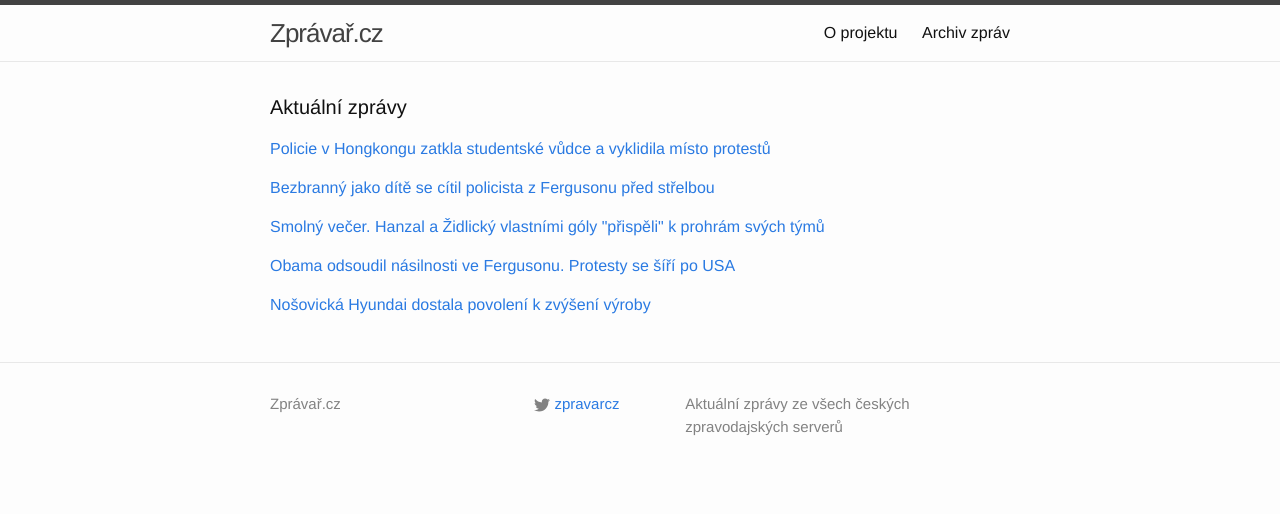
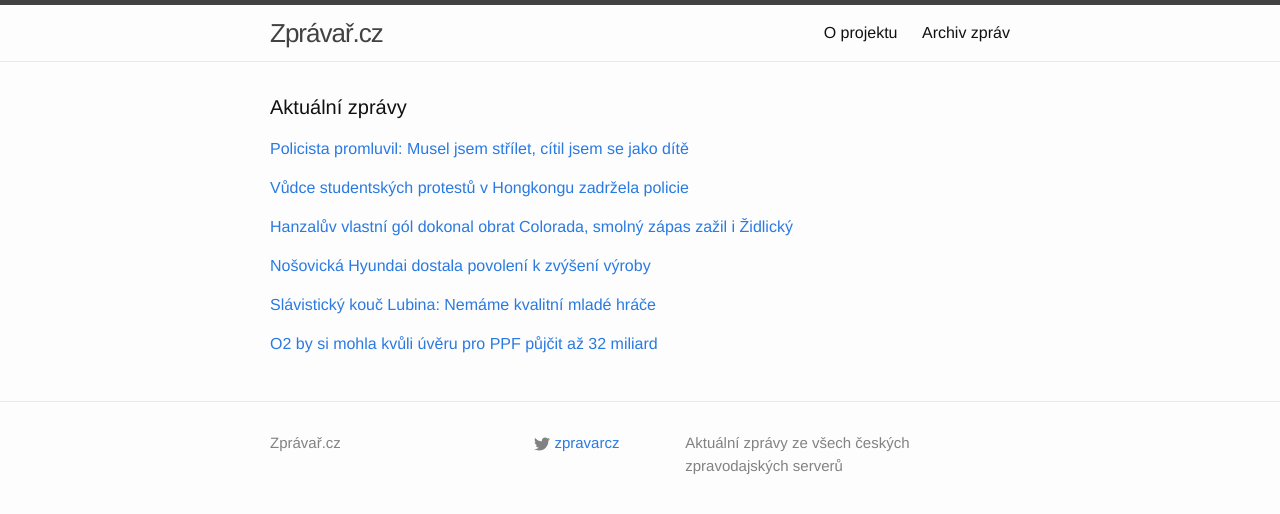
Before and after one commit to adliska/zpravar, a Jekyll site: the page built from index.html, in a window 1280 px wide. Shown: the top 514 px of the page. Built offline with Jekyll 4.4.1, drawn with Linux system fonts in a browser that asks for light colours.

Commit message:
zpravar news update

```diff
--- a/index.html
+++ b/index.html
@@ -5,45 +5,59 @@ layout: default
 <div class="home">
     <h1 class="page-heading">Aktuální zprávy</h1>
 
-<p><a href="javascript:;" onclick="toggle_visibility('zpravy0')">Policie v Hongkongu zatkla studentské vůdce a vyklidila místo protestů</a></p>
+<p><a href="javascript:;" onclick="toggle_visibility('zpravy0')">Policista promluvil: Musel jsem střílet, cítil jsem se jako dítě</a></p>
 <div id="zpravy0" style="display:none">
 <ul>
+<li><a href=http://echo24.cz/a/wpxPT>Policista promluvil: Musel jsem střílet, cítil jsem se jako dítě - echo24.cz</a></li>
+<li><a href=http://www.lidovky.cz/obama-odsoudil-nasilnosti-ve-fergusonu-protesty-se-siri-po-usa-psn-/zpravy-svet.aspx?c=A141126_071757_ln_zahranici_ele>Obama odsoudil násilnosti ve Fergusonu. Protesty se šíří po USA  - www.lidovky.cz</a></li>
+<li><a href=http://zpravy.e15.cz/zahranicni/udalosti/obama-odsoudil-nasili-ve-fergusonu-protesty-se-rozsirily-po-usa-1140097>Obama odsoudil násilí ve Fergusonu, protesty se rozšířily po USA - zpravy.e15.cz</a></li>
+<li><a href=http://www.ceskatelevize.cz/ct24/svet/293549-bezbranny-jako-dite-se-citil-policista-z-fergusonu-pred-strelbou/>Bezbranný jako dítě se cítil policista z Fergusonu před střelbou - www.ceskatelevize.cz</a></li>
+<li><a href=http://www.ceskatelevize.cz/ct24/svet/293549-bezbranny-jako-dite-se-citil-policista-z-fergusonu-pred-strelbou-na-cernosskeho-mladika/>Bezbranný jako dítě se cítil policista z Fergusonu před střelbou na černošského mladíka - www.ceskatelevize.cz</a></li>
+<li><a href=http://www.novinky.cz/zahranicni/amerika/354558-bal-jsem-se-o-zivot-popsal-zabiti-afroamericana-policista-z-fergusonu.html>Bál jsem se o život, popsal zabití Afroameričana policista z Fergusonu - www.novinky.cz</a></li>
+<li><a href=http://zpravy.idnes.cz/vypoved-policisty-wilsona-ferguson-d77-/zahranicni.aspx?c=A141126_064347_zahranicni_wlk>Bál jsem se, musel jsem ho zabít, vypověděl policista z Fergusonu - zpravy.idnes.cz</a></li>
+<li><a href=http://zpravy.aktualne.cz/zahranici/obama-odsoudil-nasili-ve-fergusonu-niceni-nelze-omluvit/r~53ad9d36752a11e4b5c5002590604f2e/>Obama odsoudil násilí ve Fergusonu: Ničení nelze omluvit - zpravy.aktualne.cz</a></li>
+<li><a href=http://www.ceskenoviny.cz/zpravy/zpravy/policista-z-fergusonu-se-pry-pri-stretu-s-mladikem-bal-o-zivot/1151542>Policista z Fergusonu se prý při střetu s mladíkem bál o život - www.ceskenoviny.cz</a></li>
+<li><a href=http://www.ceskenoviny.cz/zpravy/zpravy/obama-odsoudil-nasili-ve-fergusonu-nicivou-cinnost-nelze-omluvit/1151521>Obama odsoudil násilí ve Fergusonu, ničivou činnost nelze omluvit - www.ceskenoviny.cz</a></li>
+</ul>
+</div><p><a href="javascript:;" onclick="toggle_visibility('zpravy1')">Vůdce studentských protestů v Hongkongu zadržela policie</a></p>
+<div id="zpravy1" style="display:none">
+<ul>
+<li><a href=http://www.novinky.cz/zahranicni/svet/354561-vudce-studentskych-protestu-v-hongkongu-zadrzela-policie.html>Vůdce studentských protestů v Hongkongu zadržela policie - www.novinky.cz</a></li>
+<li><a href=http://echo24.cz/a/wH2qK>Policie zadržela dva vůdce studentských protestů - echo24.cz</a></li>
 <li><a href=http://zpravy.idnes.cz/policie-v-hongkongu-zatkla-dva-studentske-vudce-protestu-p3p-/zahranicni.aspx?c=A141126_074421_zahranicni_fer>Policie v Hongkongu zatkla studentské vůdce a vyklidila místo protestů - zpravy.idnes.cz</a></li>
 <li><a href=http://www.ceskatelevize.cz/ct24/svet/293550-policie-v-hongkongu-zadrzela-dva-vudce-protestu/>Policie v Hongkongu zadržela dva vůdce protestů - www.ceskatelevize.cz</a></li>
 <li><a href=http://www.lidovky.cz/policie-v-hongkongu-vytlacila-demonstranty-zatkla-studentske-vudce-1ix-/zpravy-svet.aspx?c=A141126_072822_ln_zahranici_ele>Policie V Hongkongu vytlačila demonstranty, zatkla studentské vůdce  - www.lidovky.cz</a></li>
 <li><a href=http://zpravy.aktualne.cz/zahranici/policie-v-hongkongu-zadrzela-dva-vudce-studentskych-protestu/r~ed690f62752c11e4833a0025900fea04/>Policie v Hongkongu zadržela dva vůdce studentských protestů - zpravy.aktualne.cz</a></li>
 <li><a href=http://www.ceskenoviny.cz/zpravy/zpravy/policie-v-hongkongu-pry-zadrzela-dva-vudce-studentskych-protestu/1151546>Policie v Hongkongu prý zadržela dva vůdce studentských protestů - www.ceskenoviny.cz</a></li>
 </ul>
-</div><p><a href="javascript:;" onclick="toggle_visibility('zpravy1')">Bezbranný jako dítě se cítil policista z Fergusonu před střelbou</a></p>
-<div id="zpravy1" style="display:none">
-<ul>
-<li><a href=http://www.ceskatelevize.cz/ct24/svet/293549-bezbranny-jako-dite-se-citil-policista-z-fergusonu-pred-strelbou/>Bezbranný jako dítě se cítil policista z Fergusonu před střelbou - www.ceskatelevize.cz</a></li>
-<li><a href=http://www.ceskatelevize.cz/ct24/svet/293549-bezbranny-jako-dite-se-citil-policista-z-fergusonu-pred-strelbou-na-cernosskeho-mladika/>Bezbranný jako dítě se cítil policista z Fergusonu před střelbou na černošského mladíka - www.ceskatelevize.cz</a></li>
-<li><a href=http://www.novinky.cz/zahranicni/amerika/354558-bal-jsem-se-o-zivot-popsal-zabiti-afroamericana-policista-z-fergusonu.html>Bál jsem se o život, popsal zabití Afroameričana policista z Fergusonu - www.novinky.cz</a></li>
-<li><a href=http://zpravy.idnes.cz/vypoved-policisty-wilsona-ferguson-d77-/zahranicni.aspx?c=A141126_064347_zahranicni_wlk>Bál jsem se, musel jsem ho zabít, vypověděl policista z Fergusonu - zpravy.idnes.cz</a></li>
-<li><a href=http://www.ceskenoviny.cz/zpravy/zpravy/policista-z-fergusonu-se-pry-pri-stretu-s-mladikem-bal-o-zivot/1151542>Policista z Fergusonu se prý při střetu s mladíkem bál o život - www.ceskenoviny.cz</a></li>
-</ul>
-</div><p><a href="javascript:;" onclick="toggle_visibility('zpravy2')">Smolný večer. Hanzal a Židlický vlastními góly "přispěli" k prohrám svých týmů</a></p>
+</div><p><a href="javascript:;" onclick="toggle_visibility('zpravy2')">Hanzalův vlastní gól dokonal obrat Colorada, smolný zápas zažil i Židlický</a></p>
 <div id="zpravy2" style="display:none">
 <ul>
+<li><a href=http://www.rozhlas.cz/_zprava/hanzaluv-vlastni-gol-dokonal-obrat-colorada-smolny-zapas-zazil-i-zidlicky--1424833>Hanzalův vlastní gól dokonal obrat Colorada, smolný zápas zažil i Židlický - www.rozhlas.cz</a></li>
 <li><a href=http://www.denik.cz/hokej/hanzaluv-vlastni-gol-dokonal-ctyrgolovy-obrat-colorada-20141126.html>Smolný večer. Hanzal a Židlický vlastními góly "přispěli" k prohrám svých týmů - www.denik.cz</a></li>
 <li><a href=http://hokej.idnes.cz/hudler-korigoval-porazku-calgary-dl1-/nhl.aspx?c=A141126_071314_nhl_Mkr>Hudler korigoval porážku Calgary, Vancouver si poradil s New Jersey - hokej.idnes.cz</a></li>
 <li><a href=http://sport.aktualne.cz/den-vlastnaku-do-sve-branky-se-trefili-hanzal-i-zidlicky/r~2409791a753411e4b0c4002590604f2e/>Den vlastňáků: do své branky se trefili Hanzal i Židlický - sport.aktualne.cz</a></li>
 <li><a href=http://www.sportovninoviny.cz/zpravy/hanzaluv-vlastni-gol-dokonal-ctyrgolovy-obrat-colorada/1151553>Hanzalův vlastní gól dokonal čtyřgólový obrat Colorada - www.sportovninoviny.cz</a></li>
 </ul>
-</div><p><a href="javascript:;" onclick="toggle_visibility('zpravy3')">Obama odsoudil násilnosti ve Fergusonu. Protesty se šíří po USA </a></p>
+</div><p><a href="javascript:;" onclick="toggle_visibility('zpravy3')">Nošovická Hyundai dostala povolení k zvýšení výroby</a></p>
 <div id="zpravy3" style="display:none">
-<ul>
-<li><a href=http://www.lidovky.cz/obama-odsoudil-nasilnosti-ve-fergusonu-protesty-se-siri-po-usa-psn-/zpravy-svet.aspx?c=A141126_071757_ln_zahranici_ele>Obama odsoudil násilnosti ve Fergusonu. Protesty se šíří po USA  - www.lidovky.cz</a></li>
-<li><a href=http://zpravy.e15.cz/zahranicni/udalosti/obama-odsoudil-nasili-ve-fergusonu-protesty-se-rozsirily-po-usa-1140097>Obama odsoudil násilí ve Fergusonu, protesty se rozšířily po USA - zpravy.e15.cz</a></li>
-<li><a href=http://zpravy.aktualne.cz/zahranici/obama-odsoudil-nasili-ve-fergusonu-niceni-nelze-omluvit/r~53ad9d36752a11e4b5c5002590604f2e/>Obama odsoudil násilí ve Fergusonu: Ničení nelze omluvit - zpravy.aktualne.cz</a></li>
-<li><a href=http://www.ceskenoviny.cz/zpravy/zpravy/obama-odsoudil-nasili-ve-fergusonu-nicivou-cinnost-nelze-omluvit/1151521>Obama odsoudil násilí ve Fergusonu, ničivou činnost nelze omluvit - www.ceskenoviny.cz</a></li>
-</ul>
-</div><p><a href="javascript:;" onclick="toggle_visibility('zpravy4')">Nošovická Hyundai dostala povolení k zvýšení výroby</a></p>
-<div id="zpravy4" style="display:none">
 <ul>
 <li><a href=http://www.denik.cz/ekonomika/nosovicka-hyundai-dostala-povoleni-k-zvyseni-vyroby-20141126.html>Nošovická Hyundai dostala povolení k zvýšení výroby - www.denik.cz</a></li>
 <li><a href=http://zpravy.aktualne.cz/ekonomika/ceska-ekonomika/nosovicka-automobilka-hyundai-dostala-povoleni-zvysit-vyrobu/r~9eb3d00a753111e49b26002590604f2e/>Nošovická automobilka Hyundai dostala povolení zvýšit výrobu - zpravy.aktualne.cz</a></li>
 <li><a href=http://www.financninoviny.cz/zpravodajstvi/zpravy/nosovicka-hyundai-dostala-povoleni-k-zvyseni-vyroby-uvedla-e15/1151525>Nošovická Hyundai dostala povolení k zvýšení výroby, uvedla E15 - www.financninoviny.cz</a></li>
 </ul>
+</div><p><a href="javascript:;" onclick="toggle_visibility('zpravy4')">Slávistický kouč Lubina: Nemáme kvalitní mladé hráče</a></p>
+<div id="zpravy4" style="display:none">
+<ul>
+<li><a href=http://sport.aktualne.cz/slavisticky-kouc-lubina-nemame-kvalitni-mlade-hrace/r~db1c89de752b11e48477002590604f2e/>Slávistický kouč Lubina: Nemáme kvalitní mladé hráče - sport.aktualne.cz</a></li>
+<li><a href=http://www.rozhlas.cz/_zprava/hokejova-slavia-je-znovu-v-krizi-trenera-lubinu-zklamali-mladi-hraci--1424829>Hokejová Slavia je znovu v krizi, trenéra Lubinu zklamali mladí hráči - www.rozhlas.cz</a></li>
+<li><a href=http://www.tyden.cz/rubriky/sport/hokej/extraliga/lubina-na-slavii-nenajdete-kvalitniho-osmnactileteho-hrace_325304.html>Lubina: Na Slavii nenajdete kvalitního osmnáctiletého hráče - www.tyden.cz</a></li>
+</ul>
+</div><p><a href="javascript:;" onclick="toggle_visibility('zpravy5')">O2 by si mohla kvůli úvěru pro PPF půjčit až 32 miliard</a></p>
+<div id="zpravy5" style="display:none">
+<ul>
+<li><a href=http://www.denik.cz/ekonomika/o2-by-si-mohla-kvuli-uveru-pro-ppf-pujcit-az-31-8-miliardy-20141126.html>O2 by si mohla kvůli úvěru pro PPF půjčit až 32 miliard - www.denik.cz</a></li>
+<li><a href=http://zpravy.aktualne.cz/ekonomika/o2-by-si-mohla-kvuli-uveru-pro-ppf-pujcit-az-32-miliard-kc/r~cdd56bfe753c11e4a10c0025900fea04/>O2 by si mohla kvůli úvěru pro PPF půjčit až 32 miliard Kč - zpravy.aktualne.cz</a></li>
+<li><a href=http://www.financninoviny.cz/zpravodajstvi/zpravy/o2-by-si-mohla-kvuli-uveru-pro-ppf-pujcit-az-31-8-miliardy-kc/1151566>O2 by si mohla kvůli úvěru pro PPF půjčit až 31,8 miliardy Kč - www.financninoviny.cz</a></li>
+</ul>
 </div></div>
```
